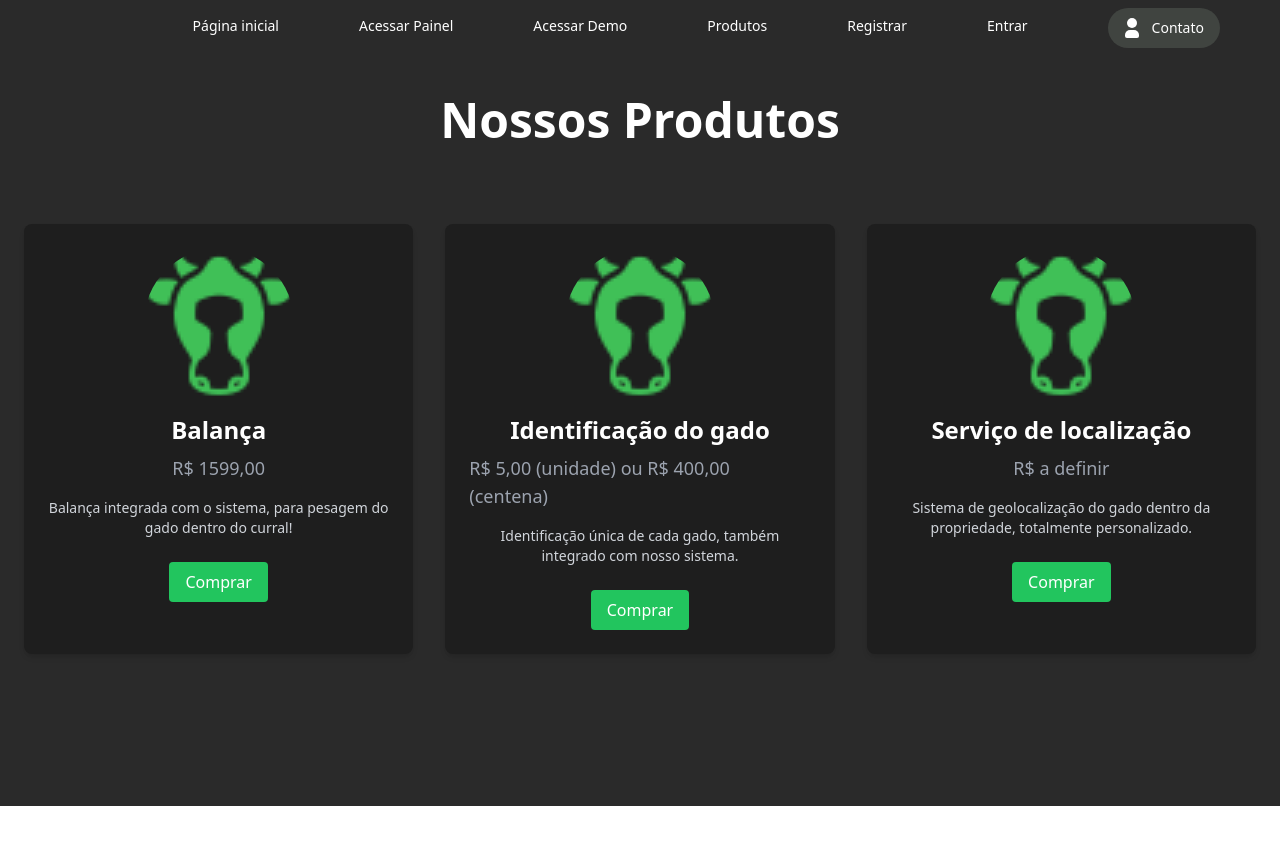
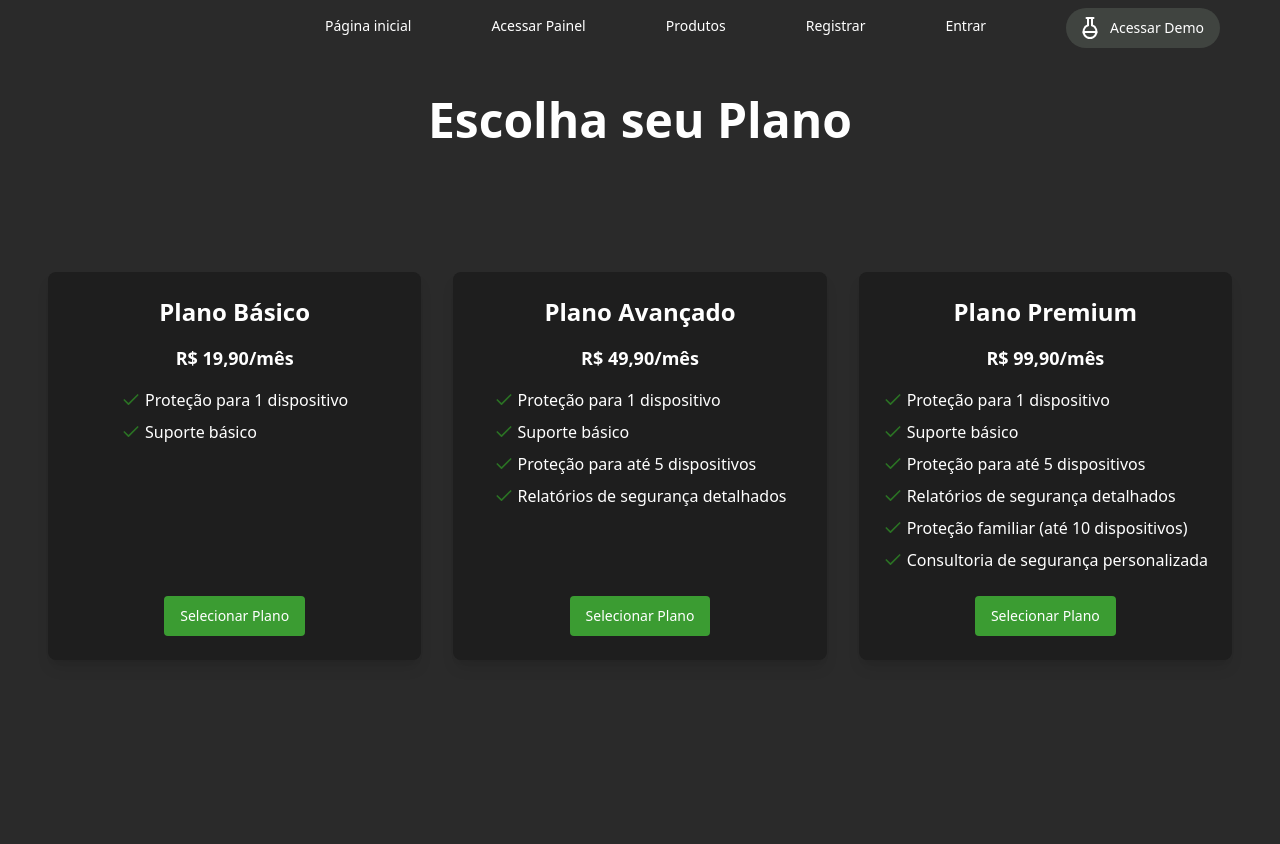
Before and after one commit to gabrielss2406/ConnectFarm-WebAPP, a Next.js app: page /sales in a window 1280 px wide. Shown: the top 844 px of the page. Before the commit the page ends 806 px from the top, so only its background shows below. Built offline with nearby package versions, Linux system fonts and the light colour scheme; no server answers.

Commit message:
feat: plans page

```diff
--- /dev/null
+++ b/src/components/SalesPage/PlanCard.tsx
@@ -0,0 +1,51 @@
+import { Button } from '@/components/shared/ui/button';
+import { Popover, PopoverTrigger, PopoverContent } from '@/components/shared/ui/popover';
+import { Plan } from './PlansList';
+import { Check } from 'lucide-react';
+
+interface PlanCardProps {
+    plan: Plan;
+    selectedPlan: Plan | null;
+    onSelectPlan: (plan: Plan) => void;
+}
+
+export const PlanCard: React.FC<PlanCardProps> = ({ plan, selectedPlan, onSelectPlan }) => {
+    return (
+        <div className="bg-[#1e1e1e] text-white p-6 rounded-lg shadow-lg flex flex-col items-center">
+            <h2 className="text-2xl font-semibold mb-4">{plan.name}</h2>
+            <p className="text-lg font-bold mb-4">{plan.price}</p>
+            <ul className="text-left space-y-2 mb-6">
+                {plan.features.map((feature, index) => (
+                    <li key={index} className="flex items-center">
+                        <Check color='#2b7224' className='pr-1' /> {feature}
+                    </li>
+                ))}
+            </ul>
+            <Popover>
+                <PopoverTrigger asChild>
+                    <Button
+                        className="mt-auto bg-[#3b9c32] px-4 py-2 text-white rounded hover:bg-[#43ac39] transition"
+                        onClick={() => onSelectPlan(plan)}
+                    >
+                        Selecionar Plano
+                    </Button>
+                </PopoverTrigger>
+
+                {selectedPlan && selectedPlan.id === plan.id && (
+                    <PopoverContent className="w-80">
+                        <div className="grid gap-4">
+                            <p className="text-sm text-white">
+                                Você escolheu o {selectedPlan.name}. <br />Entre em contato com nossa equipe!
+                            </p>
+                            <div className="flex justify-end gap-2">
+                                <Button variant="outline" onClick={() => onSelectPlan(null)}>
+                                    Fechar
+                                </Button>
+                            </div>
+                        </div>
+                    </PopoverContent>
+                )}
+            </Popover>
+        </div>
+    );
+};
--- /dev/null
+++ b/src/components/SalesPage/PlansList.tsx
@@ -0,0 +1,68 @@
+import { useState } from 'react';
+import { PlanCard } from './PlanCard';
+
+export interface Plan {
+    id: number;
+    name: string;
+    price: string;
+    features: string[];
+}
+
+const plans: Plan[] = [
+    {
+        id: 1,
+        name: 'Plano Básico',
+        price: 'R$ 19,90/mês',
+        features: [
+            'Proteção para 1 dispositivo',
+            'Suporte básico',
+        ],
+    },
+    {
+        id: 2,
+        name: 'Plano Avançado',
+        price: 'R$ 49,90/mês',
+        features: [
+            'Proteção para 1 dispositivo',
+            'Suporte básico',
+            'Proteção para até 5 dispositivos',
+            'Relatórios de segurança detalhados',
+        ],
+    },
+    {
+        id: 3,
+        name: 'Plano Premium',
+        price: 'R$ 99,90/mês',
+        features: [
+            'Proteção para 1 dispositivo',
+            'Suporte básico',
+            'Proteção para até 5 dispositivos',
+            'Relatórios de segurança detalhados',
+            'Proteção familiar (até 10 dispositivos)',
+            'Consultoria de segurança personalizada',
+        ],
+    },
+];
+
+export const PlansList = () => {
+    const [selectedPlan, setSelectedPlan] = useState<Plan | null>(null);
+
+    const handleSelectPlan = (plan: Plan | null) => {
+        setSelectedPlan(plan);
+    };
+
+    return (
+        <div className="container mx-auto py-12 px-6">
+            <div className="grid grid-cols-1 md:grid-cols-3 gap-8">
+                {plans.map((plan) => (
+                    <PlanCard
+                        key={plan.id}
+                        plan={plan}
+                        selectedPlan={selectedPlan}
+                        onSelectPlan={handleSelectPlan}
+                    />
+                ))}
+            </div>
+        </div>
+    );
+};
--- a/src/components/SalesPage/ProductCard.tsx
+++ /dev/null
@@ -1,64 +0,0 @@
-import { useEffect, useState } from 'react';
-import Image, { StaticImageData } from 'next/image';
-import { Popover, PopoverTrigger, PopoverContent } from '@/components/shared/ui/popover';
-import { Button } from '@/components/shared/ui/button';
-
-interface ProductCardProps {
-    id: number;
-    image: StaticImageData;
-    name: string;
-    price: string;
-    description: string;
-}
-
-export const ProductCard: React.FC<ProductCardProps> = ({ id, image, name, price, description }) => {
-    const [showPopover, setShowPopover] = useState<boolean>(false);
-
-    const handlePopoverToggle = () => {
-        setShowPopover(!showPopover);
-    };
-
-    useEffect(() => {
-
-    }, []);
-
-    return (
-        <div key={id} className="bg-[#1e1e1e] rounded-lg shadow-md p-6 flex flex-col items-center hover:shadow-lg transition-shadow">
-            <Image src={image} alt={name} width={150} height={150} className="rounded-full" />
-            <h2 className="text-2xl font-semibold mt-4">{name}</h2>
-            <p className="text-lg text-gray-400 mt-2">{price}</p>
-            <p className="text-sm text-gray-300 mt-4 text-center">{description}</p>
-
-            <Popover>
-                <PopoverTrigger asChild>
-                    <button
-                        className="mt-6 bg-green-500 px-4 py-2 text-white rounded hover:bg-green-600 transition"
-                        onClick={handlePopoverToggle}
-                    >
-                        Comprar
-                    </button>
-                </PopoverTrigger>
-
-                {showPopover && (
-                    <PopoverContent className="w-80">
-                        <div className="grid gap-4">
-                            <div className="space-y-2">
-                                <p className="text-sm text-white">
-                                    Entre em contato com a equipe para mais informações!
-                                </p>
-                            </div>
-                            <div className="flex justify-end gap-2">
-                                <Button
-                                    variant="outline"
-                                    onClick={() => setShowPopover(false)}
-                                >
-                                    Fechar
-                                </Button>
-                            </div>
-                        </div>
-                    </PopoverContent>
-                )}
-            </Popover>
-        </div>
-    );
-};
--- a/src/components/SalesPage/ProductList.tsx
+++ /dev/null
@@ -1,52 +0,0 @@
-import { StaticImageData } from 'next/image';
-import { ProductCard } from './ProductCard';
-import Logo from '@/static/logo.png';
-
-interface Product {
-    id: number;
-    image: StaticImageData;
-    name: string;
-    price: string;
-    description: string;
-}
-
-const products: Product[] = [
-    {
-        id: 1,
-        image: Logo,
-        name: 'Balança',
-        price: 'R$ 1599,00',
-        description: 'Balança integrada com o sistema, para pesagem do gado dentro do curral!',
-    },
-    {
-        id: 2,
-        image: Logo,
-        name: 'Identificação do gado',
-        price: 'R$ 5,00 (unidade) ou R$ 400,00 (centena)',
-        description: 'Identificação única de cada gado, também integrado com nosso sistema.',
-    },
-    {
-        id: 3,
-        image: Logo,
-        name: 'Serviço de localização',
-        price: 'R$ a definir',
-        description: 'Sistema de geolocalização do gado dentro da propriedade, totalmente personalizado.',
-    },
-];
-
-export const ProductList: React.FC = () => {
-    return (
-        <div className="grid grid-cols-1 md:grid-cols-2 lg:grid-cols-3 gap-8">
-            {products.map((product) => (
-                <ProductCard
-                    key={product.id}
-                    id={product.id}
-                    image={product.image}
-                    name={product.name}
-                    price={product.price}
-                    description={product.description}
-                />
-            ))}
-        </div>
-    );
-};
--- a/src/components/StartPage/Navbar.tsx
+++ b/src/components/StartPage/Navbar.tsx
@@ -2,15 +2,14 @@ import React from 'react';
 import { Sheet, SheetContent, SheetHeader, SheetTrigger } from '../shared/ui/sheet';
 import { Button } from '../shared/ui/button';
 import Link from 'next/link';
-import { IconUserFilled } from '@tabler/icons-react';
-import { AlignJustify } from 'lucide-react';
+import { AlignJustify, FlaskRound } from 'lucide-react';
 import Image from 'next/image';
 import Logo from '@/static/logo.png';
 
 export default function Navbar() {
   return (
     <nav className="fixed w-full p-2 z-20">
-      <div className='sm:hidden'>
+      <div className='lg:hidden'>
         <Sheet>
           <SheetTrigger asChild>
             <Button className='bg-[#2D6432]'><AlignJustify /></Button>
@@ -25,17 +24,16 @@ export default function Navbar() {
             <div className="grid gap-4 py-4 justify-center mt-4">
               <Link href="/" className="text-white hover:text-gray-300 mt-2 text-center">Página inicial</Link>
               <Link href="/painel" className="text-white hover:text-gray-300 mt-2 text-center">Acessar Painel</Link>
-              <Link href="/demo" className="text-white hover:text-gray-300 mt-2 text-center">Acessar Demo</Link>
               <Link href="/sales" className="text-white hover:text-gray-300 mt-2 text-center">Produtos</Link>
               <Link href="/register" className="text-white hover:text-gray-300 mt-2 text-center">Registrar</Link>
               <Link href="/login" className="text-white hover:text-gray-300 mt-2 text-center">Entrar</Link>
-              <Link href="#" className="text-white hover:text-gray-300 text-center">
+              <Link href="/demo" className="text-white hover:text-gray-300 text-center">
                 <div className={`
                 flex items-center py-2 pl-3 pr-4
                 bg-[#404440] rounded-full
               `}>
-                  <IconUserFilled className="mr-2" />
-                  <span>Contato</span>
+                  <FlaskRound className="mr-2" />
+                  <span>Acessar Demo</span>
                 </div>
               </Link>
             </div>
@@ -43,24 +41,23 @@ export default function Navbar() {
         </Sheet>
       </div>
 
-      <div className="container mx-auto hidden sm:flex sm:justify-end justify-around items-center">
+      <div className="container mx-auto hidden lg:flex lg:justify-end justify-around items-center">
         <div className={`
           flex px-5 gap-5 md:gap-20
           font-500 text-sm
         `}>
           <Link href="/" className="text-white hover:text-gray-300 mt-2">Página inicial</Link>
           <Link href="/painel" className="text-white hover:text-gray-300 mt-2">Acessar Painel</Link>
-          <Link href="/demo" className="text-white hover:text-gray-300 mt-2">Acessar Demo</Link>
           <Link href="/sales" className="text-white hover:text-gray-300 mt-2">Produtos</Link>
           <Link href="/register" className="text-white hover:text-gray-300 mt-2">Registrar</Link>
           <Link href="/login" className="text-white hover:text-gray-300 mt-2">Entrar</Link>
-          <Link href="#" className="text-white hover:text-gray-300">
+          <Link href="/demo" className="text-white hover:text-gray-300">
             <div className={`
               flex items-center py-2 pl-3 pr-4
               bg-[#404440] rounded-full
             `}>
-              <IconUserFilled className="mr-2" />
-              <span>Contato</span>
+              <FlaskRound className="mr-2" />
+              <span>Acessar Demo</span>
             </div>
           </Link>
         </div>
--- a/src/pages/sales/index.tsx
+++ b/src/pages/sales/index.tsx
@@ -1,5 +1,5 @@
 import Navbar from '@/components/StartPage/Navbar';
-import { ProductList } from '@/components/SalesPage/ProductList';
+import { PlansList } from '@/components/SalesPage/PlansList';
 
 export default function SalesPage() {
     return (
@@ -7,10 +7,10 @@ export default function SalesPage() {
             <Navbar />
             <div className="flex flex-col gap-20 min-h-screen bg-[#2a2a2a] text-white">
                 <div className="flex flex-col justify-center items-center pt-24 gap-10">
-                    <h1 className="text-5xl font-bold text-center">Nossos Produtos</h1>
+                    <h1 className="text-5xl font-bold text-center">Escolha seu Plano</h1>
                 </div>
                 <div className="flex flex-col justify-center items-center gap-12 px-6">
-                    <ProductList />
+                    <PlansList />
                 </div>
                 <br /><br /><br />
             </div>
```
